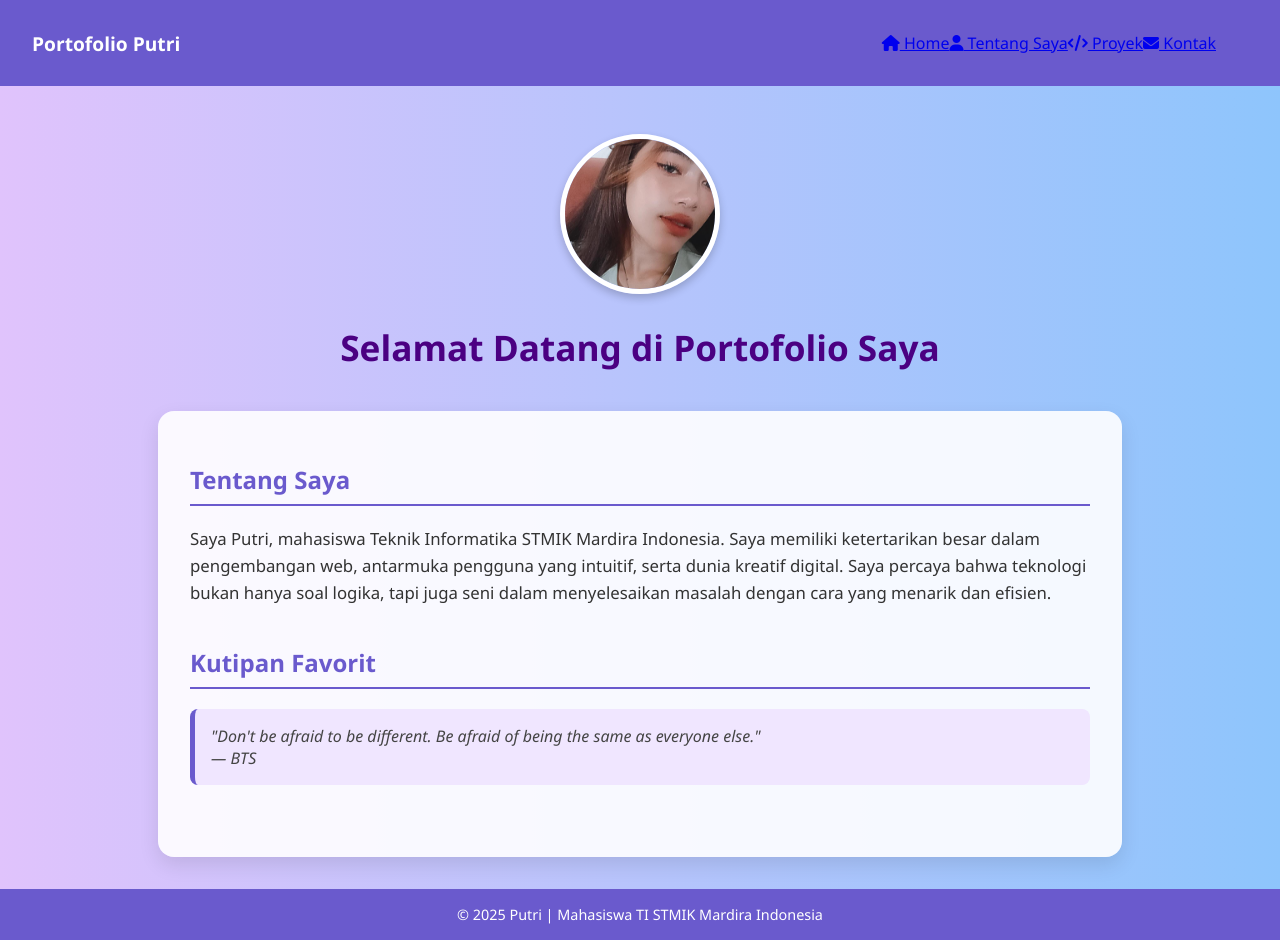
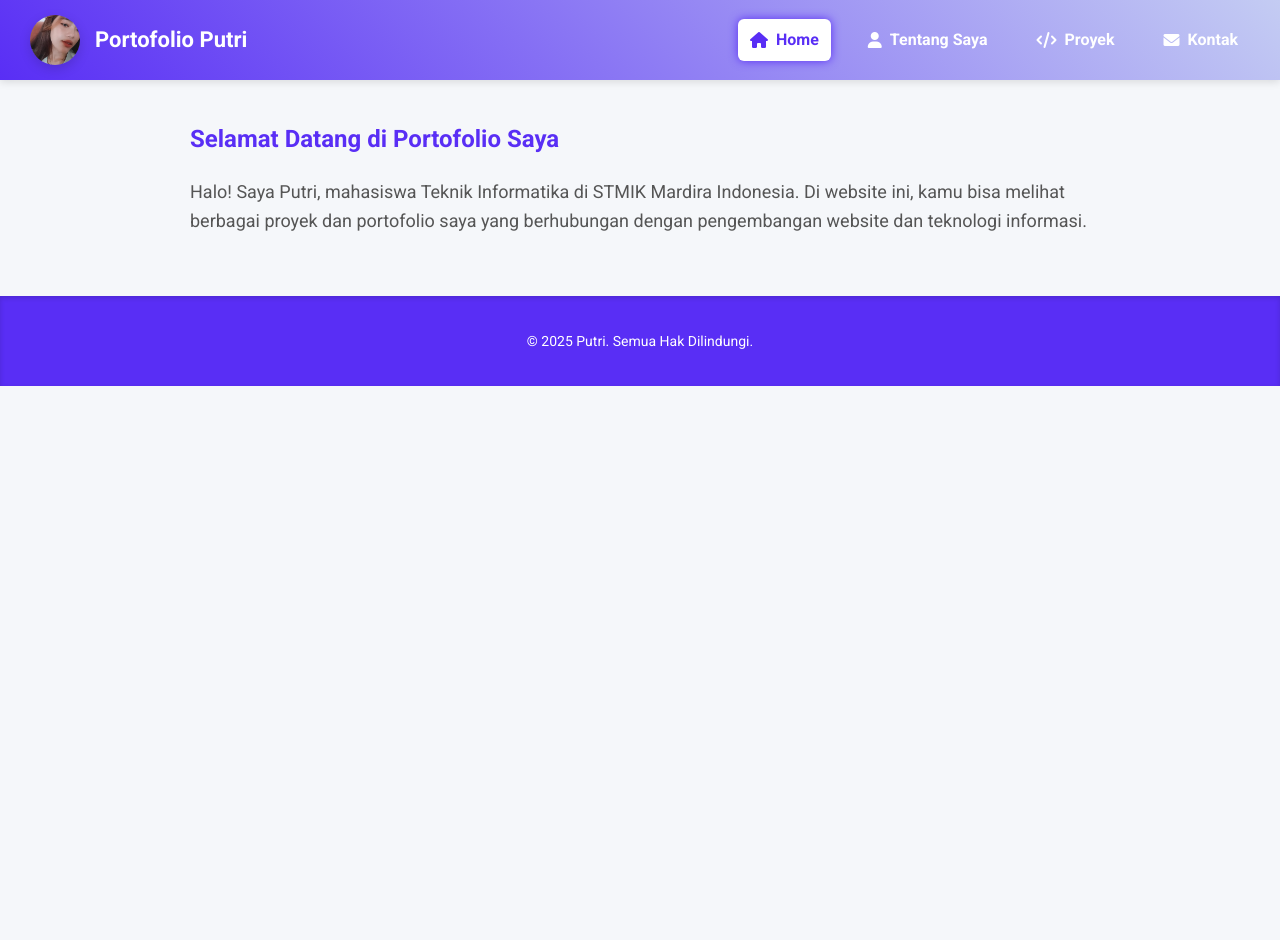
Before and after one commit to putrii705/portofolio-putri, a plain HTML site: page index.html in a window 1280 px wide. After the commit the page ends 800 px from the top, so only its background shows below. Drawn offline with Linux system fonts and the light colour scheme.

Commit message:
index.html

```diff
--- a/index.html
+++ b/index.html
@@ -2,200 +2,200 @@
 <html lang="id">
 <head>
   <meta charset="UTF-8" />
-  <meta name="viewport" content="width=device-width, initial-scale=1.0" />
-  <title>Beranda - Portofolio Putri</title>
-  <link rel="stylesheet" href="https://cdnjs.cloudflare.com/ajax/libs/font-awesome/6.5.0/css/all.min.css" />
+  <meta name="viewport" content="width=device-width, initial-scale=1" />
+  <title>Beranda | Portofolio Putri</title>
+  <meta name="description" content="Halaman beranda portofolio Putri, Mahasiswi Teknik Informatika." />
+  <meta name="keywords" content="portofolio, Putri, Teknik Informatika, STMIK Mardira" />
+  <meta name="author" content="Putri" />
+  <link href="https://fonts.googleapis.com/css2?family=Roboto:wght@400;700&display=swap" rel="stylesheet" />
+  <link href="https://cdnjs.cloudflare.com/ajax/libs/font-awesome/6.0.0-beta3/css/all.min.css" rel="stylesheet" />
   <style>
+    /* Reset dan dasar */
     body {
-      font-family: 'Segoe UI', Tahoma, Geneva, Verdana, sans-serif;
+      font-family: 'Roboto', sans-serif;
       margin: 0;
-      padding: 0;
-      background: linear-gradient(to right, #e0c3fc, #8ec5fc);
+      background: #f5f7fa;
       color: #333;
+      line-height: 1.6;
+    }
+
+    a {
+      color: #592ef5;
+      text-decoration: none;
+    }
+    a:hover {
+      text-decoration: underline;
+    }
+
+    /* Navbar */
+    header {
+      background: linear-gradient(45deg, #592ef5, #c4ccf3);
+      padding: 15px 30px;
+      box-shadow: 0 2px 8px rgba(0,0,0,0.12);
+      display: flex;
+      align-items: center;
+      justify-content: space-between;
+      flex-wrap: wrap;
+      position: sticky;
+      top: 0;
+      z-index: 100;
+    }
+
+    .header-left {
+      display: flex;
+      align-items: center;
+    }
+
+    .foto-profile {
+      width: 50px;
+      height: 50px;
+      border-radius: 50%;
+      object-fit: cover;
+      box-shadow: 0 4px 12px rgba(0,0,0,0.15);
+      margin-right: 15px;
+    }
+
+    .header-left h1 {
+      color: #fff;
+      font-size: 22px;
+      margin: 0;
     }
 
     nav {
-      background-color: #6a5acd;
-      padding: 1rem 2rem;
-      display: flex;
-      justify-content: space-between;
-      align-items: center;
       position: relative;
     }
 
-    .logo {
-      font-weight: bold;
-      color: white;
-      font-size: 1.2rem;
-    }
-
+    /* Hamburger menu (mobile) */
     .menu-toggle {
       display: none;
-      font-size: 1.5rem;
-      color: white;
+      font-size: 26px;
+      color: #fff;
       cursor: pointer;
     }
 
     ul.nav-links {
+      display: flex;
+      gap: 25px;
       list-style: none;
-      display: flex;
-      gap: 1.5rem;
       margin: 0;
       padding: 0;
     }
 
     ul.nav-links li a {
-      color: white;
-      text-decoration: none;
-      font-weight: bold;
-      transition: color 0.3s ease;
+      color: #fff;
+      font-weight: 600;
+      font-size: 16px;
+      display: flex;
+      align-items: center;
+      gap: 8px;
+      padding: 8px 12px;
+      border-radius: 6px;
+      transition: background-color 0.3s;
     }
 
     ul.nav-links li a:hover {
-      color: #ffd700;
+      background-color: rgba(255,255,255,0.2);
     }
 
-    header {
-      text-align: center;
-      padding: 3rem 1rem 2rem;
+    ul.nav-links li a.active {
+      background-color: #fff;
+      color: #592ef5;
+      font-weight: 700;
+      box-shadow: 0 0 10px #592ef5;
     }
 
-    header img {
-      width: 150px;
-      height: 150px;
-      border-radius: 50%;
-      object-fit: cover;
-      border: 5px solid white;
-      box-shadow: 0 4px 8px rgba(0,0,0,0.2);
-      margin-bottom: 1rem;
-    }
-
-    h1 {
-      margin: 0.5rem 0;
-      font-size: 2.2rem;
-      color: #4b0082;
+    /* Responsive Navbar */
+    @media (max-width: 768px) {
+      .menu-toggle {
+        display: block;
+      }
+      ul.nav-links {
+        position: absolute;
+        top: 55px;
+        right: 0;
+        background: linear-gradient(45deg, #592ef5, #c4ccf3);
+        flex-direction: column;
+        width: 180px;
+        border-radius: 8px;
+        box-shadow: 0 4px 15px rgba(0,0,0,0.2);
+        display: none;
+        padding: 10px 0;
+      }
+      ul.nav-links.show {
+        display: flex;
+      }
+      ul.nav-links li {
+        width: 100%;
+        text-align: right;
+        margin: 5px 0;
+      }
+      ul.nav-links li a {
+        padding: 10px 20px;
+        font-size: 18px;
+      }
     }
 
     main {
       max-width: 900px;
-      margin: 0 auto;
-      padding: 2rem;
-      background-color: rgba(255, 255, 255, 0.9);
-      border-radius: 16px;
-      box-shadow: 0 8px 20px rgba(0,0,0,0.1);
+      margin: 40px auto;
+      padding: 0 20px;
     }
 
-    section {
-      margin-bottom: 2.5rem;
+    main h2 {
+      color: #592ef5;
+      margin-bottom: 20px;
     }
 
-    h2 {
-      color: #6a5acd;
-      border-bottom: 2px solid #6a5acd;
-      padding-bottom: 0.5rem;
-    }
-
-    p {
-      font-size: 1.05rem;
-      line-height: 1.6;
-    }
-
-    .quote {
-      font-style: italic;
-      color: #444;
-      background-color: #f0e6ff;
-      border-left: 5px solid #6a5acd;
-      padding: 1rem;
-      margin-top: 1rem;
-      border-radius: 8px;
+    main p {
+      font-size: 18px;
+      color: #555;
     }
 
     footer {
+      background-color: #592ef5;
+      color: #fff;
       text-align: center;
-      padding: 1rem;
-      background-color: #6a5acd;
-      color: white;
-      font-size: 0.9rem;
-      margin-top: 2rem;
-    }
-
-    /* RESPONSIVE */
-    @media (max-width: 768px) {
-      .menu-toggle {
-        display: block;
-      }
-
-      ul.nav-links {
-        position: absolute;
-        top: 70px;
-        left: 0;
-        right: 0;
-        background-color: #6a5acd;
-        flex-direction: column;
-        gap: 1rem;
-        padding: 1rem 2rem;
-        display: none;
-      }
-
-      ul.nav-links.active {
-        display: flex;
-      }
+      padding: 20px 10px;
+      margin-top: 60px;
+      font-size: 14px;
+      box-shadow: inset 0 2px 5px rgba(0,0,0,0.15);
     }
   </style>
 </head>
 <body>
 
-  <!-- Navbar -->
-  <nav>
-    <div class="logo">Portofolio Putri</div>
-    <div class="menu-toggle" onclick="toggleMenu()">
-      <i class="fas fa-bars"></i>
+  <header>
+    <div class="header-left">
+      <img src="images/self.jpg" alt="Foto Profil Putri" class="foto-profile" />
+      <h1>Portofolio Putri</h1>
     </div>
-    <ul class="nav-links" id="navLinks">
-       <nav id="nav">
-      <a href="index.html"><i class="fas fa-home"></i> Home</a>
-      <a href="profil.html"><i class="fas fa-user"></i> Tentang Saya</a>
-      <a href="proyek.html" class="active"><i class="fas fa-code"></i> Proyek</a>
-      <a href="kontak.html"><i class="fas fa-envelope"></i> Kontak</a>
+    <nav>
+      <div class="menu-toggle" id="menu-toggle"><i class="fas fa-bars"></i></div>
+      <ul class="nav-links" id="nav-links">
+        <li><a href="index.html" class="active"><i class="fas fa-home"></i> Home</a></li>
+        <li><a href="profil.html"><i class="fas fa-user"></i> Tentang Saya</a></li>
+        <li><a href="proyek.html"><i class="fas fa-code"></i> Proyek</a></li>
+        <li><a href="kontak.html"><i class="fas fa-envelope"></i> Kontak</a></li>
+      </ul>
     </nav>
-    </ul>
-  </nav>
-
-  <!-- Header -->
-  <header>
-    <img src="images/self.jpg" alt="Foto Putri" />
-    <h1>Selamat Datang di Portofolio Saya</h1>
   </header>
 
-  <!-- Konten -->
   <main>
-    <section>
-      <h2>Tentang Saya</h2>
-      <p>
-        Saya Putri, mahasiswa Teknik Informatika STMIK Mardira Indonesia. Saya memiliki ketertarikan besar dalam pengembangan web, antarmuka pengguna yang intuitif, serta dunia kreatif digital. Saya percaya bahwa teknologi bukan hanya soal logika, tapi juga seni dalam menyelesaikan masalah dengan cara yang menarik dan efisien.
-      </p>
-    </section>
-
-    <section>
-      <h2>Kutipan Favorit</h2>
-      <div class="quote">
-        "Don't be afraid to be different. Be afraid of being the same as everyone else."
-        <br />— BTS
-      </div>
-    </section>
+    <h2>Selamat Datang di Portofolio Saya</h2>
+    <p>Halo! Saya Putri, mahasiswa Teknik Informatika di STMIK Mardira Indonesia. Di website ini, kamu bisa melihat berbagai proyek dan portofolio saya yang berhubungan dengan pengembangan website dan teknologi informasi.</p>
   </main>
 
-  <!-- Footer -->
   <footer>
-    &copy; 2025 Putri | Mahasiswa TI STMIK Mardira Indonesia
+    <p>&copy; 2025 Putri. Semua Hak Dilindungi.</p>
   </footer>
 
-  <!-- Script -->
   <script>
-    function toggleMenu() {
-      const navLinks = document.getElementById("navLinks");
-      navLinks.classList.toggle("active");
-    }
+    const menuToggle = document.getElementById('menu-toggle');
+    const navLinks = document.getElementById('nav-links');
+
+    menuToggle.addEventListener('click', () => {
+      navLinks.classList.toggle('show');
+    });
   </script>
 
 </body>
```
